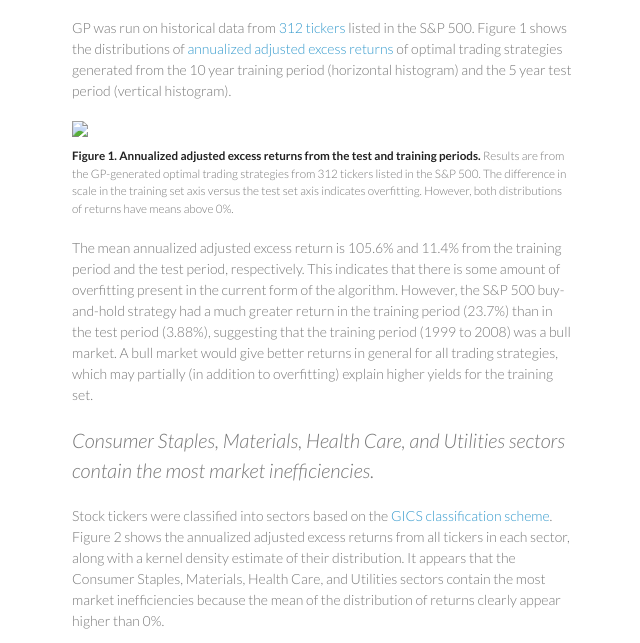
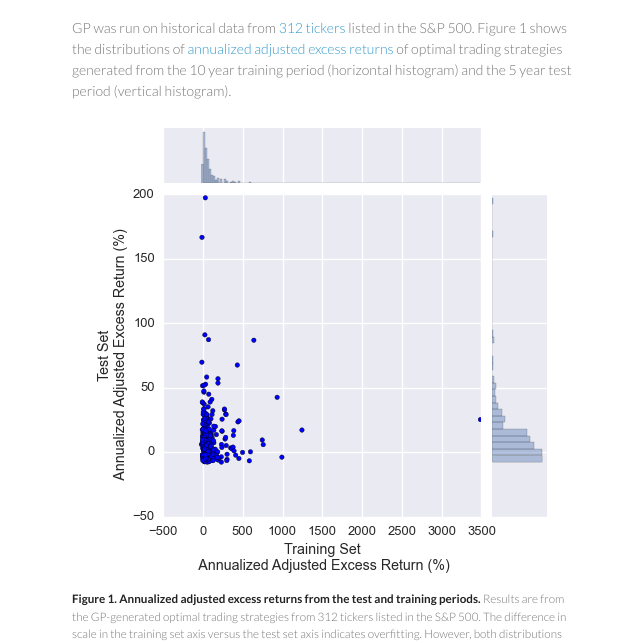
Before and after one commit to 72L/am207, a plain HTML site: page index.html in a window 1280 px wide. Shown: the part 1398-2041 px from the top of the page, without its empty margins (498-1138 px from the left). Drawn offline with Linux system fonts and the light colour scheme; the site is published under a folder, as on GitHub Pages, so addresses that start at the root find nothing.

Commit message:
Update index.html

```diff
--- a/index.html
+++ b/index.html
@@ -54,7 +54,7 @@
 <p class="lead">The mean annualized adjusted excess return is 105.6% and 11.4% from the training period and the test period, respectively.</p>
 <p>GP was run on historical data from <a href="#data">312 tickers</a> listed in the S&P 500. Figure 1 shows the distributions of <a href="#aaer">annualized adjusted excess returns</a> of optimal trading strategies generated from the 10 year training period (horizontal histogram) and the 5 year test period (vertical histogram).</p>
 
-<img src="/images/fig1.png"style="display: block;
+<img src="./images/fig1.png"style="display: block;
     margin-left: auto;
     margin-right: auto"/>
     <small><strong>Figure 1. Annualized adjusted excess returns from the test and training periods.</strong> Results are from the GP-generated optimal trading strategies from 312 tickers listed in the S&P 500. The difference in scale in the training set axis versus the test set axis indicates overfitting. However, both distributions of returns have means above 0%.
```
